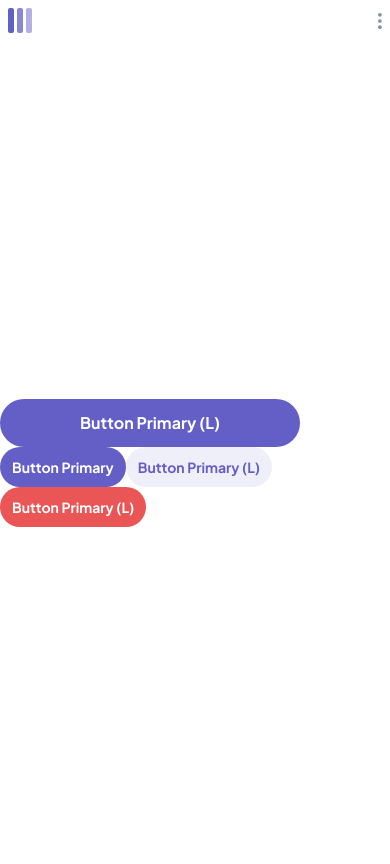
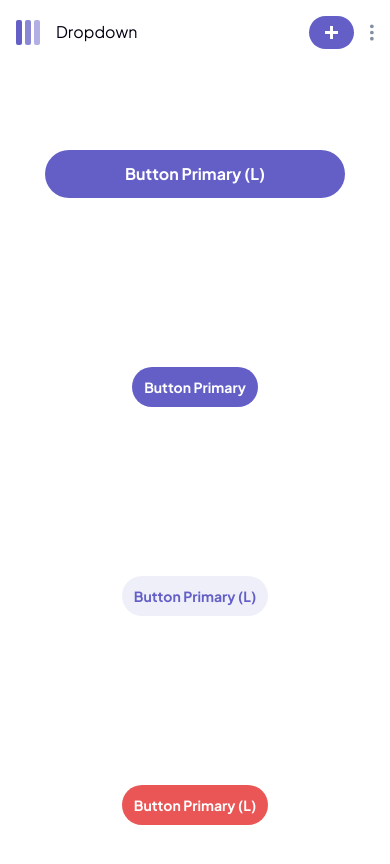
Before and after one commit to drosbros/kanban-task-management-app, a Next.js app in the folder client/: page / in a window 390 px wide. Shown: the top 864 px of the page. Built offline with nearby package versions, Linux system fonts and the light colour scheme.

Commit message:
feature: create mobile navigation

```diff
--- a/client/src/app/Navbar.tsx
+++ b/client/src/app/Navbar.tsx
@@ -1,4 +1,5 @@
-import AddTaskButton from '@components/ui/buttons/AddTaskButton'
+import Button from '@ui/Button'
+import Dropdown from '@ui/Dropdown'
 import Image from 'next/image'
 
 const commonClasses = 'bg-white dark:bg-gray-dark'
@@ -9,13 +10,17 @@ const DesktopNavbar = () => {
 
 const MobileNavbar = () => {
   return (
-    <nav className={`flex items-center justify-between md:hidden p-2 ${commonClasses}`}>
-      <div>
+    <nav className={`flex items-center justify-between md:hidden p-4 ${commonClasses}`}>
+      <div className='flex gap-4'>
         <Image src={'/logo-mobile.svg'} alt='' width={24} height={25} />
+        <Dropdown />
       </div>
 
-      <div>
-        <Image src={'/icon-options.svg'} alt='' width={4} height={15} />
+      <div className='flex gap-4'>
+        <Button className='px-4'>
+          <Image src={'/icon-add-task-mobile.svg'} alt='add issue' width={13} height={13} />
+        </Button>
+        <Image src={'/icon-options.svg'} alt='options' width={4} height={15} />
       </div>
     </nav>
   )
--- a/client/src/app/layout.tsx
+++ b/client/src/app/layout.tsx
@@ -13,7 +13,7 @@ export const metadata: Metadata = {
 export default function RootLayout({ children }: { children: React.ReactNode }) {
   return (
     <html lang='en'>
-      <body className={jakarta.className}>
+      <body className={`${jakarta.className} text-black dark:text-white`}>
         <Navbar />
         {children}
       </body>
--- a/client/src/app/page.tsx
+++ b/client/src/app/page.tsx
@@ -3,14 +3,12 @@ import Button from '@components/ui/Button'
 export default function Home() {
   return (
     <main className='bg-white dark:bg-gray-very-dark min-h-screen grid place-items-center'>
-      <div className=''>
       <Button variant={'primary'} size={'large'} className='min-w-[300px]'>
         Button Primary (L)
       </Button>
       <Button variant={'primary'}>Button Primary</Button>
       <Button variant={'secondary'}>Button Primary (L)</Button>
       <Button variant={'destructive'}>Button Primary (L)</Button>
-      </div>
     </main>
   )
 }
```
Lines whose indentation alone changed are shown as unchanged.
